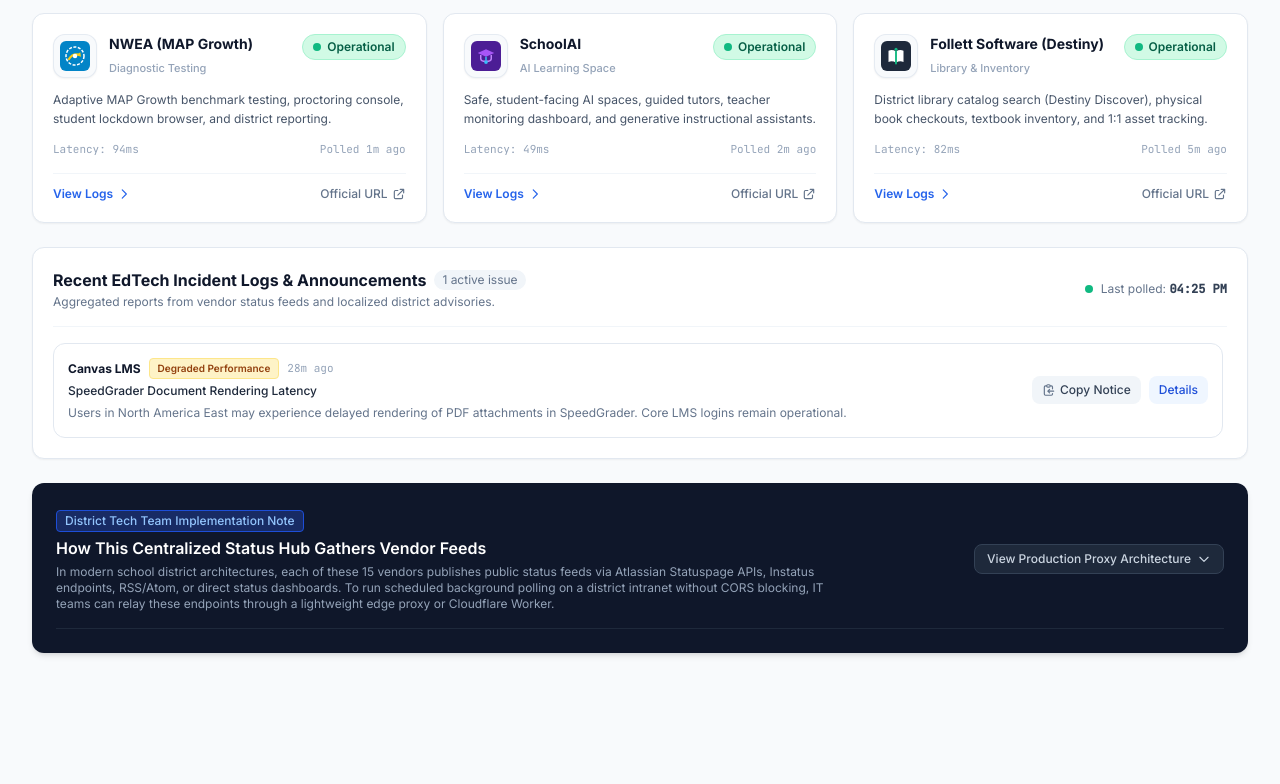
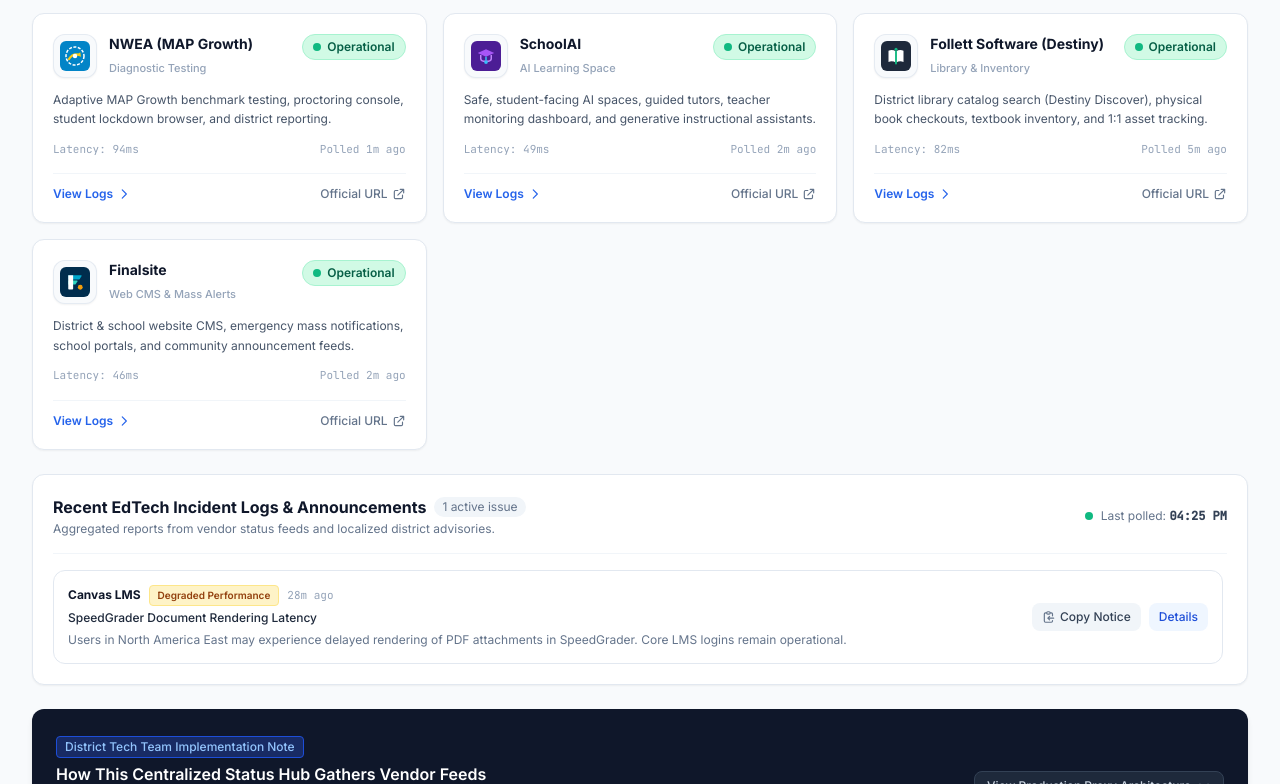
Before and after one commit to zachtaylor07/Status-Hub, a plain HTML site: page index.html in a window 1280 px wide. Shown: the part 1290-2074 px from the top of the page. Before the commit the page ends 1967 px from the top, so only its background shows below. Drawn offline with nearby package versions, Linux system fonts and the light colour scheme.

Commit message:
Update index.html

```diff
--- a/index.html
+++ b/index.html
@@ -184,7 +184,7 @@
 
       <!-- Category Filter Pills -->
       <div class="flex items-center space-x-1 overflow-x-auto w-full md:w-auto pb-1 md:pb-0 custom-scrollbar">
-        <button data-category="ALL" id="filter-all-btn" class="filter-btn active px-3 py-1.5 rounded-lg text-xs font-medium transition-all bg-blue-600 text-white">All (15)</button>
+        <button data-category="ALL" id="filter-all-btn" class="filter-btn active px-3 py-1.5 rounded-lg text-xs font-medium transition-all bg-blue-600 text-white">All (16)</button>
         <button data-category="LMS" class="filter-btn px-3 py-1.5 rounded-lg text-xs font-medium text-slate-600 hover:bg-slate-100 transition-all">LMS & Identity</button>
         <button data-category="SIS" class="filter-btn px-3 py-1.5 rounded-lg text-xs font-medium text-slate-600 hover:bg-slate-100 transition-all">SIS & Operations</button>
         <button data-category="CURRICULUM" class="filter-btn px-3 py-1.5 rounded-lg text-xs font-medium text-slate-600 hover:bg-slate-100 transition-all">Instructional</button>
@@ -278,7 +278,8 @@
             • Amplify: https://status.amplify.com/api/v2/status.json<br>
             • NWEA: https://status.nwea.org/api/v2/status.json<br>
             • Book Creator: https://status.bookcreator.com/api/v2/status.json<br>
-            • Infinite Campus: https://status.infinitecampus.com/api/v2/summary.json
+            • Infinite Campus: https://status.infinitecampus.com/api/v2/summary.json<br>
+            • Finalsite: https://status.finalsite.com/api/v2/status.json
           </code>
         </div>
       </div>
@@ -803,6 +804,29 @@
         status: "operational",
         latency: "82ms",
         lastUpdated: "Polled 5m ago",
+        activeIncident: null
+      },
+      {
+        id: "finalsite",
+        name: "Finalsite",
+        shortName: "Finalsite",
+        category: "SIS",
+        description: "District & school website CMS, emergency mass notifications, school portals, and community announcement feeds.",
+        officialStatusUrl: "https://status.finalsite.com/",
+        feedApiUrl: "https://status.finalsite.com/api/v2/status.json",
+        colorBrand: "from-sky-700 to-teal-600",
+        badge: "Web CMS & Mass Alerts",
+        logoSvg: `<svg viewBox="0 0 40 40" class="w-full h-full" fill="none" xmlns="http://www.w3.org/2000/svg">
+          <rect width="40" height="40" rx="8" fill="#002d4d"/>
+          <!-- Finalsite Geometric Prism F Motif -->
+          <path d="M11 11h17c.6 0 1 .5.8 1.1l-2.4 4c-.2.3-.5.5-.8.5H11V11z" fill="#00a8cc"/>
+          <path d="M11 18h11.5c.6 0 1 .5.8 1.1l-2.2 3.6c-.2.3-.5.5-.8.5H11V18z" fill="#2dd4bf"/>
+          <path d="M11 11v18c0 .6.4 1 1 1h4.5c.6 0 1-.4 1-1V11H11z" fill="#ffffff"/>
+          <circle cx="27" cy="27" r="3.2" fill="#f59e0b"/>
+        </svg>`,
+        status: "operational",
+        latency: "46ms",
+        lastUpdated: "Polled 2m ago",
         activeIncident: null
       }
     ];
```
